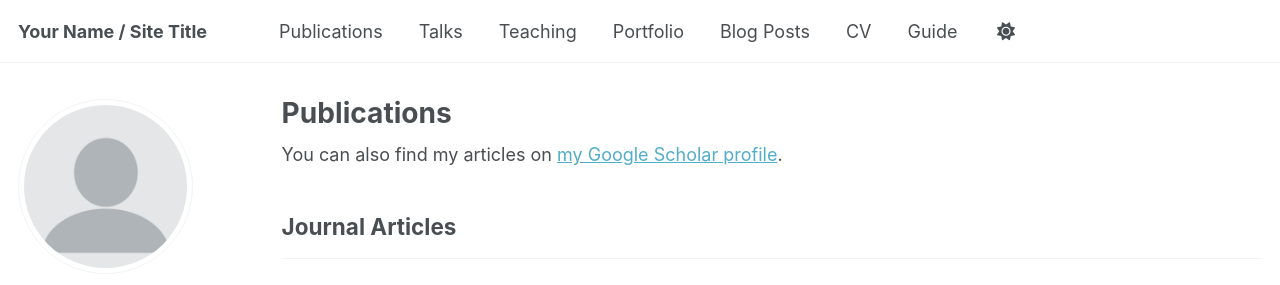
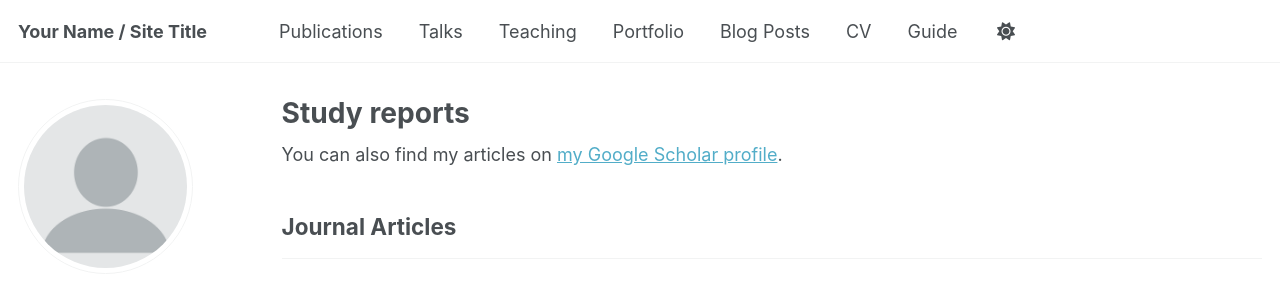
Before and after one commit to WangHongWei-AcademicPage/WangHongWei-AcademicPage.github.io, a Jekyll site: the page built from _pages/publications.html, in a window 1280 px wide and 900 px high. Shown: the top 285 px of the window. Built offline with Jekyll 4.4.1, drawn with Linux system fonts in a browser that asks for light colours; some web fonts are replaced; a script that is not in the unit is left out.

Commit message:
Rename publications page to 'Study reports'

```diff
--- a/_pages/publications.html
+++ b/_pages/publications.html
@@ -1,7 +1,7 @@
 ---
 layout: archive
-title: "Publications"
-permalink: /publications/
+title: "Study reports"
+permalink: /study reports/
 author_profile: true
 ---
 
```
